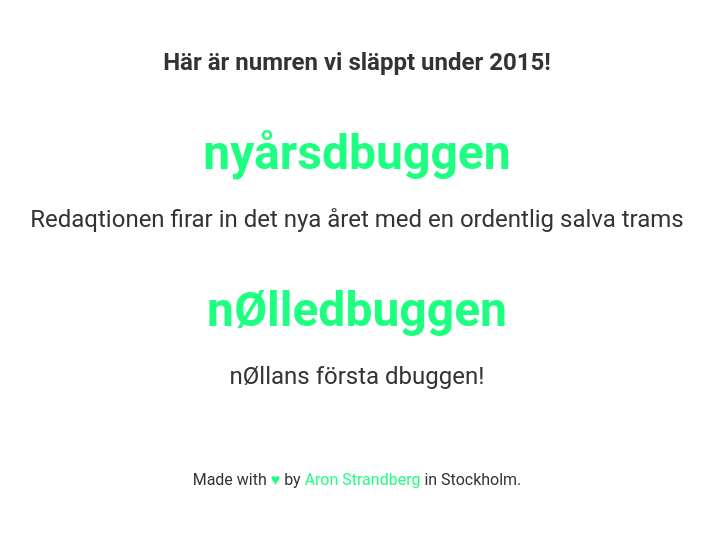
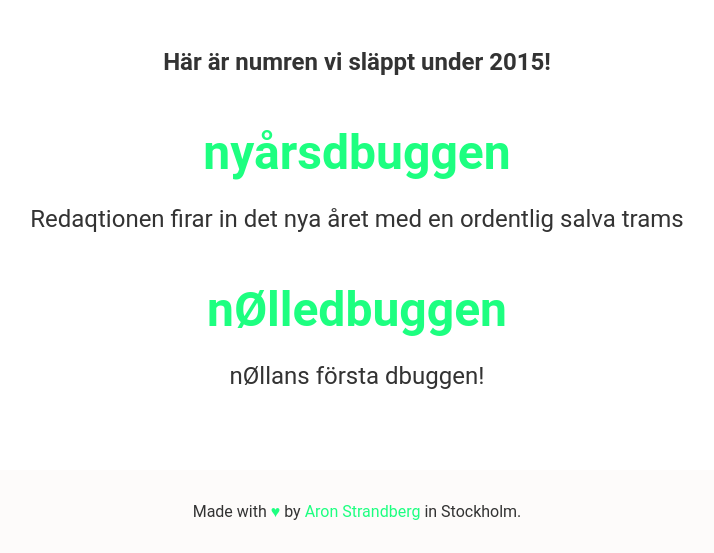
Before and after one commit to datasektionen/dbuggen, a Jekyll site: the page built from index.html, in a window 1280 px wide. Shown: the part 695-1248 px from the top of the page, without its empty margins (283-997 px from the left). Built offline with Jekyll 4.4.1, drawn with Linux system fonts in a browser that asks for light colours; before the commit the page ends 1200 px from its top, so only the background shows below that.

Commit message:
Refine footer

```diff
--- a/_sass/_base.scss
+++ b/_sass/_base.scss
@@ -67,4 +67,6 @@ li {
 
 .colophon {
   margin-top: 5em;
+  padding: 1em 0;
+  background: #fdfbfa;
 }
```
